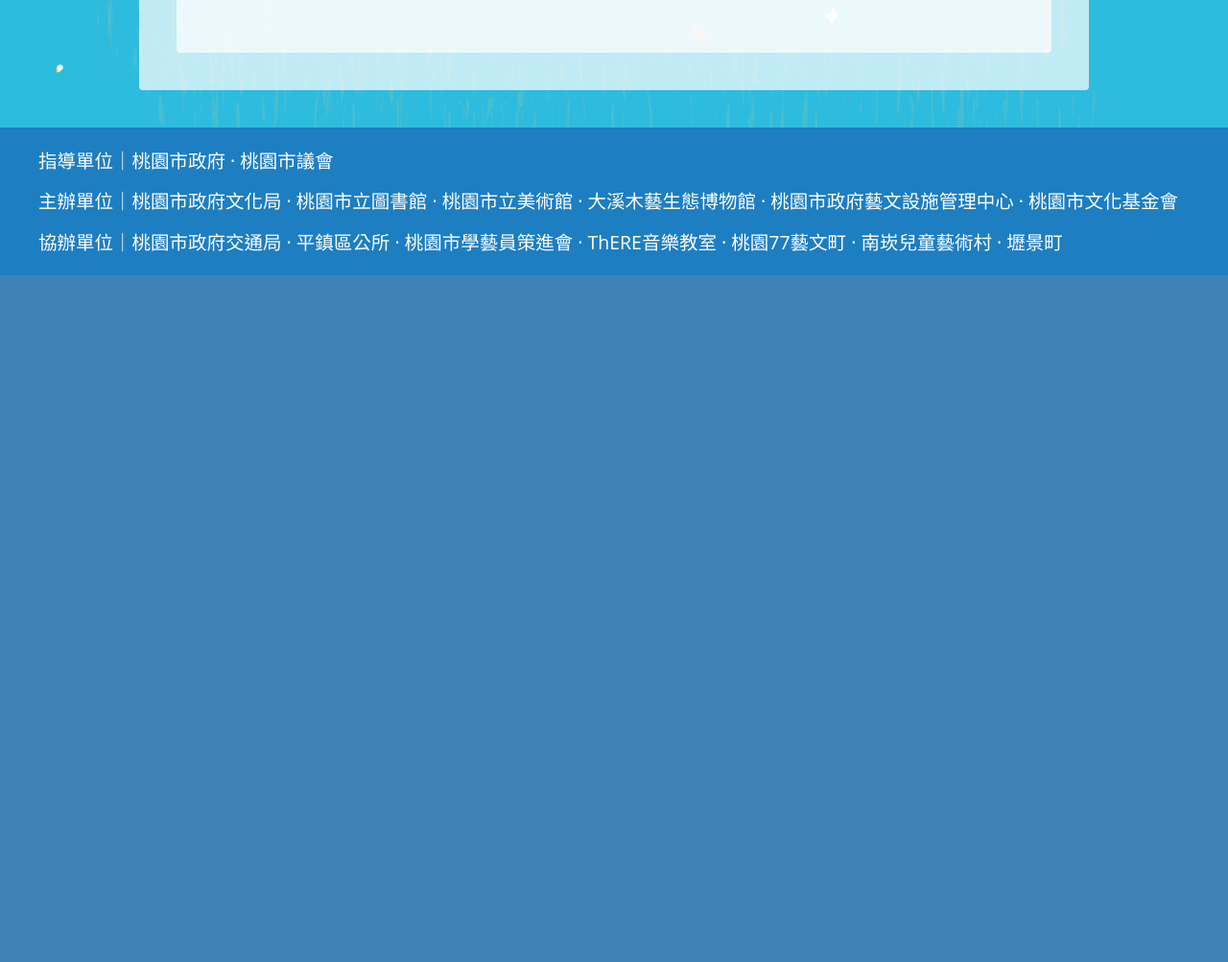
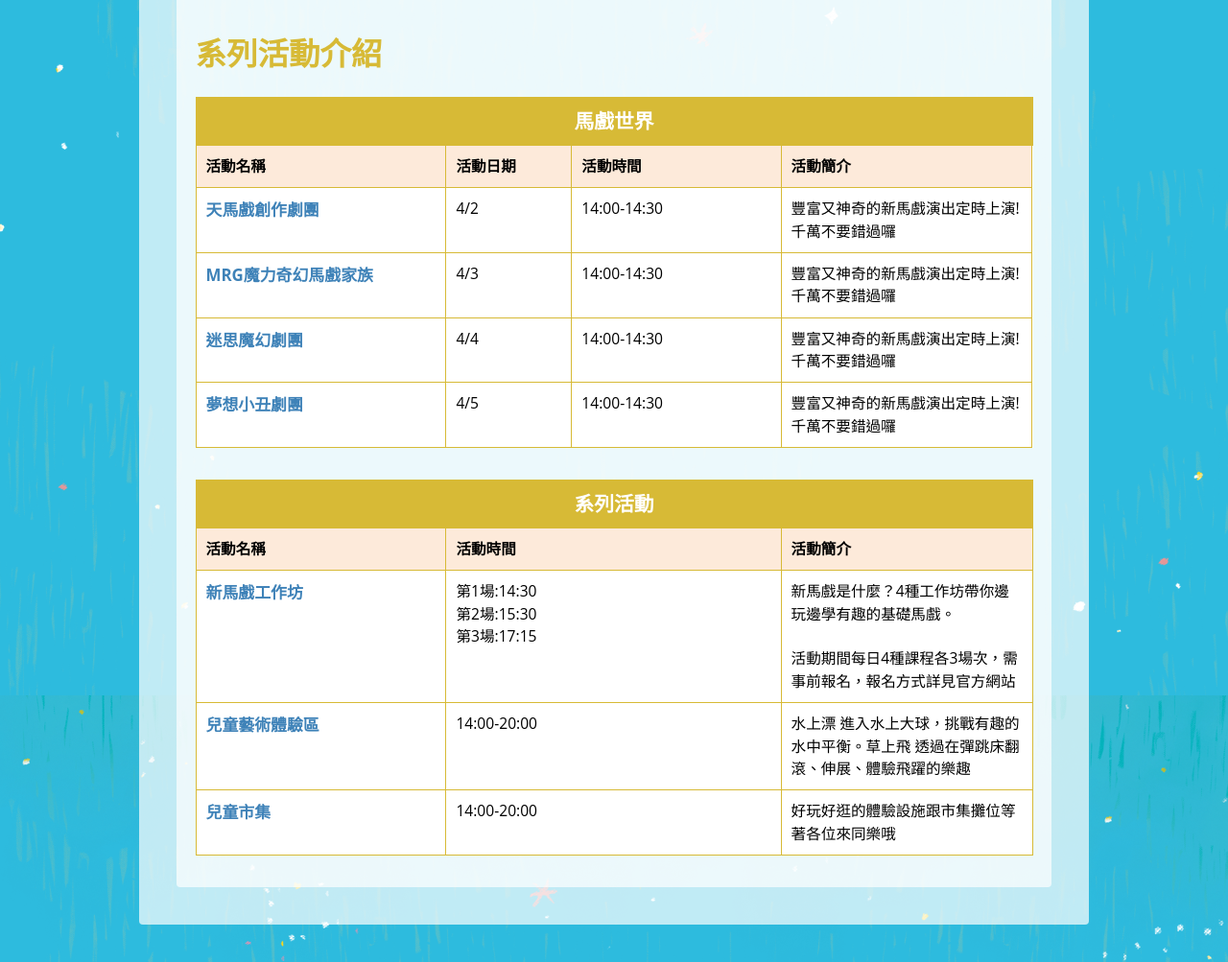
Before and after one commit to SaSaChu/child2022, a plain HTML site: page ac0101.html in a window 1280 px wide. Shown: the part 1000-2003 px from the top of the page at 96% size. Before the commit the page ends 1287 px from the top, so only its background shows below. Drawn offline with nearby package versions, Linux system fonts and the light colour scheme.

Commit message:
調整-v5

```diff
--- a/ac0101.html
+++ b/ac0101.html
@@ -136,6 +136,65 @@
             <div class="col-xl-6 col-12">
               <img src="img/KV.png" class="img-fluid">
             </div>
+
+            <div class="col-12 mb-4">
+              <div class="h1 color04 fw-bold pb-4">系列活動介紹</div>
+              <div class='tf_boxs to1'>馬戲世界</div>
+              <div class='table'>
+                <!-- 01 -->
+                <div class='tr'>
+                  <div class='td td1 to1 tl tl1 tll' title='活動名稱'><p class="t-text-b">天馬戲創作劇團</p></div>
+                  <div class='td td1 to1 tll w15' title='活動日期'><p class="t-text">4/2 </div>
+                  <div class='td td1 to1 tll w25' title='活動時間'><p class="t-text">14:00-14:30</p></div>
+                  <div class='td td1 to1 tll w30' title='活動簡介'><p class="t-text">豐富又神奇的新馬戲演出定時上演!千萬不要錯過囉</p></div>
+                </div>
+                <!-- 02 -->
+                <div class='tr'>
+                  <div class='td td1 to1 tl tl1 tll' title='活動名稱'><p class="t-text-b">MRG魔力奇幻馬戲家族</p></div>
+                  <div class='td td1 to1 tll w15' title='活動日期'><p class="t-text">4/3 </div>
+                  <div class='td td1 to1 tll w25' title='活動時間'><p class="t-text">14:00-14:30</p></div>
+                  <div class='td td1 to1 tll w30' title='活動簡介'><p class="t-text">豐富又神奇的新馬戲演出定時上演!千萬不要錯過囉</p></div>
+                </div>
+                <!-- 03 -->
+                <div class='tr'>
+                  <div class='td td1 to1 tl tl1 tll' title='活動名稱'><p class="t-text-b">迷思魔幻劇團</p></div>
+                  <div class='td td1 to1 tll w15' title='活動日期'><p class="t-text">4/4 </div>
+                  <div class='td td1 to1 tll w25' title='活動時間'><p class="t-text">14:00-14:30</p></div>
+                  <div class='td td1 to1 tll w30' title='活動簡介'><p class="t-text">豐富又神奇的新馬戲演出定時上演!千萬不要錯過囉</p></div>
+                </div>
+                <!-- 04 -->
+                <div class='tr'>
+                  <div class='td td1 to1 tl tl1 tll' title='活動名稱'><p class="t-text-b">夢想小丑劇團</p></div>
+                  <div class='td td1 to1 tll w15' title='活動日期'><p class="t-text">4/5 </div>
+                  <div class='td td1 to1 tll w25' title='活動時間'><p class="t-text">14:00-14:30</p></div>
+                  <div class='td td1 to1 tll w30' title='活動簡介'><p class="t-text">豐富又神奇的新馬戲演出定時上演!千萬不要錯過囉</p></div>
+                </div>
+              </div>
+            </div>
+
+            <div class="col-12">
+              <div class='tf_boxs to1'>系列活動</div>
+              <div class='table'>
+                <!-- 01 -->
+                <div class='tr'>
+                  <div class='td td1 to1 tl tl1 tll' title='活動名稱'><p class="t-text-b">新馬戲工作坊</p></div>
+                  <div class='td td1 to1 tll' title='活動時間'><p class="t-text">第1場:14:30</br>第2場:15:30</br>第3場:17:15</p></div>
+                  <div class='td td1 to1 tll w30' title='活動簡介'><p class="t-text">新馬戲是什麼？4種工作坊帶你邊玩邊學有趣的基礎馬戲。</br></br>活動期間每日4種課程各3場次，需事前報名，報名方式詳見官方網站</p></div>
+                </div>
+                <!-- 02 -->
+                <div class='tr'>
+                  <div class='td td1 to1 tl tl1 tll' title='活動名稱'><p class="t-text-b">兒童藝術體驗區</p></div>
+                  <div class='td td1 to1 tll' title='活動時間'><p class="t-text">14:00-20:00</p></div>
+                  <div class='td td1 to1 tll w30' title='活動簡介'><p class="t-text">水上漂 進入水上大球，挑戰有趣的水中平衡。草上飛 透過在彈跳床翻滾、伸展、體驗飛躍的樂趣</p></div>
+                </div>
+                <!-- 03 -->
+                <div class='tr'>
+                  <div class='td td1 to1 tl tl1 tll' title='活動名稱'><p class="t-text-b">兒童市集</p></div>
+                  <div class='td td1 to1 tll' title='活動時間'><p class="t-text">14:00-20:00</p></div>
+                  <div class='td td1 to1 tll w30' title='活動簡介'><p class="t-text">好玩好逛的體驗設施跟市集攤位等著各位來同樂哦</p></div>
+                </div>
+              </div>
+            </div>
           </div>
         </div>
       </div>
```
Also changed, not shown: ac0202.html (+6 -1 lines), index.html (+17 -16 lines), news.html (+1 -1 lines), time.html (+140 -133 lines), img/KV-1.png (added), 1 other file.
